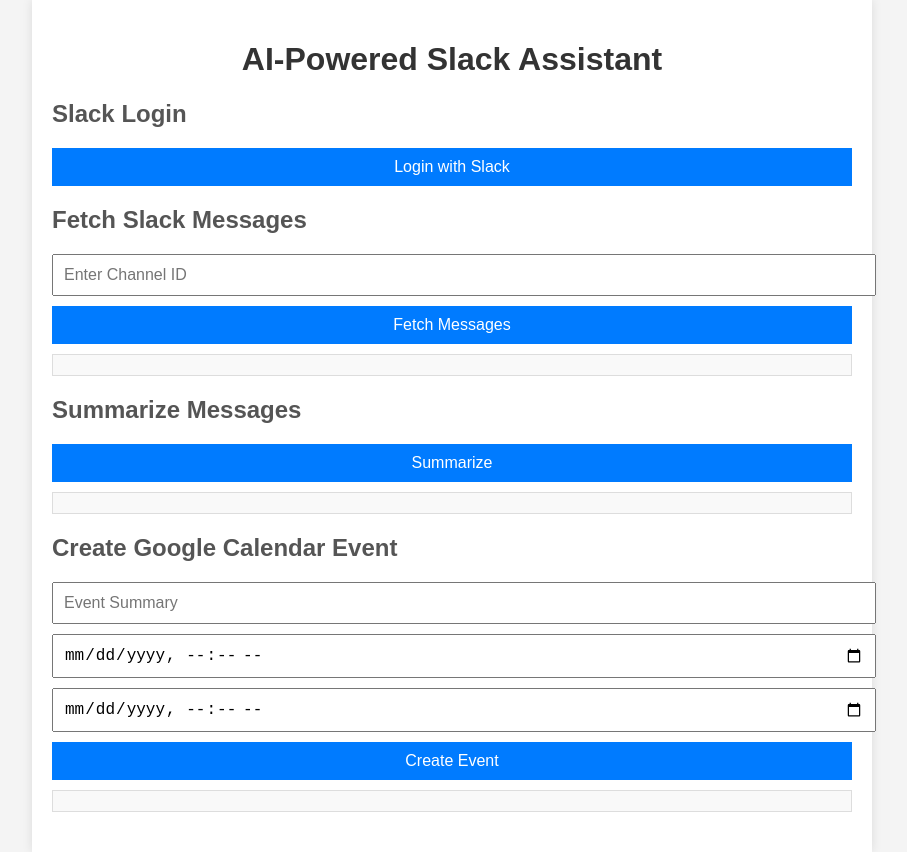
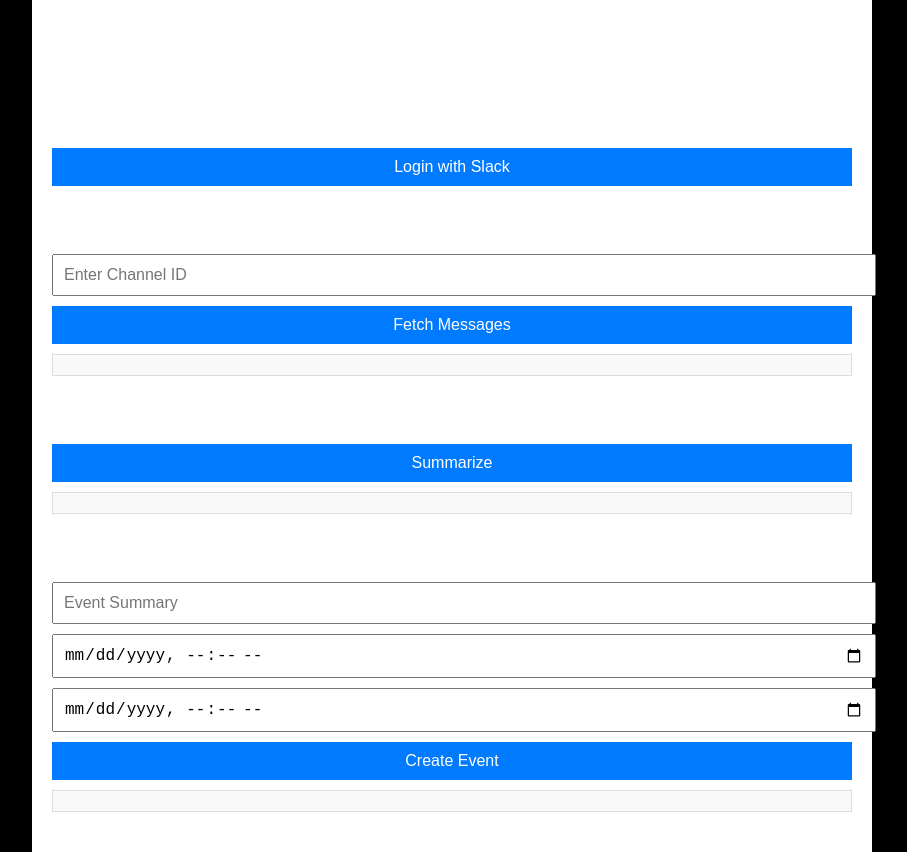
Before and after one commit to Akshaysoin07/ai_powered_slack_assistant, a plain HTML site: page index.html in a window 1280 px wide. Shown: the whole page, without its empty margins (188-1095 px from the left). Drawn offline with Linux system fonts and the light colour scheme; files that its build step writes are made by us from their sources; files whose address does not match are found by name.

Commit message:
Update styles.css

```diff
--- a/styles.css
+++ b/styles.css
@@ -1,6 +1,6 @@
 body {
     font-family: Arial, sans-serif;
-    background-color: #f4f4f4;
+    background-color: black;
     margin: 0;
     padding: 0;
 }
@@ -15,7 +15,7 @@
 
 h1 {
     text-align: center;
-    color: #333;
+    color: White;
 }
 
 .section {
@@ -23,7 +23,7 @@
 }
 
 h2 {
-    color: #555;
+    color: White;
 }
 
 input, button {
```
